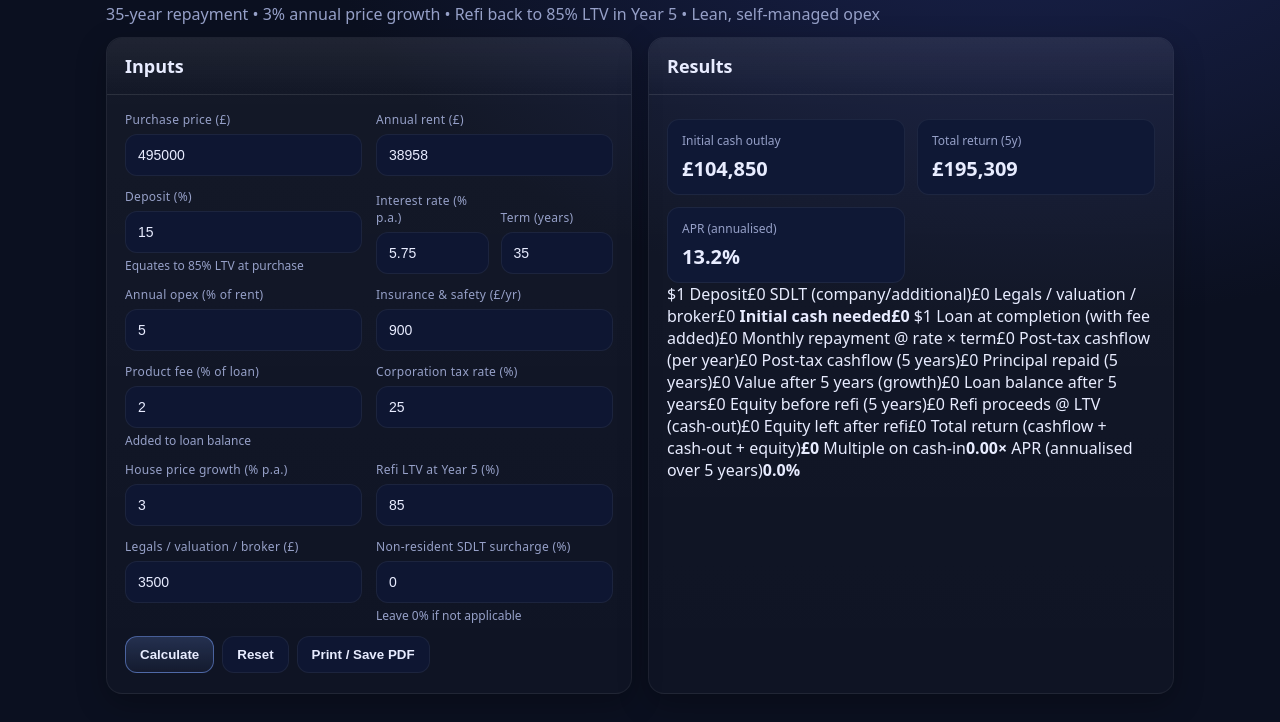
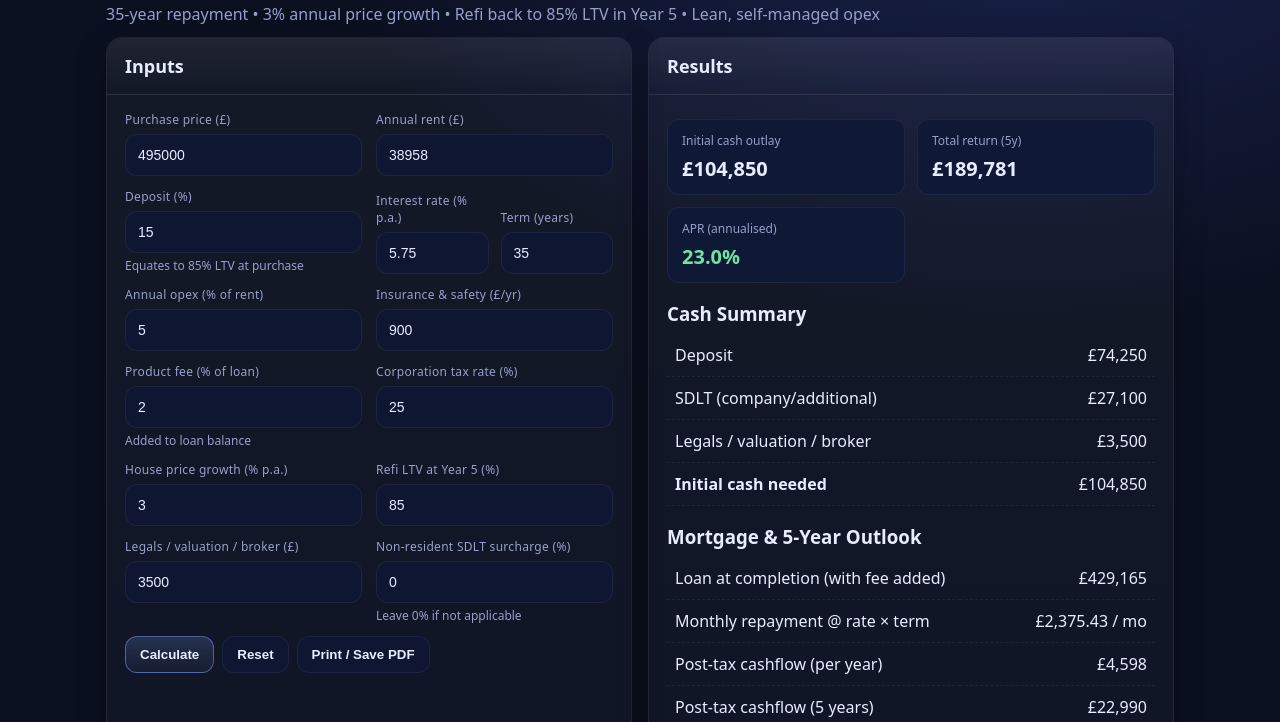
Before and after one commit to cgarryZA/christiangarry.com, a plain HTML site: page HMOProjection.html in a window 1280 px wide. Shown: the part 78-800 px from the top of the page. Drawn offline with Linux system fonts and the light colour scheme.

Commit message:
Update HMOProjection.html

```diff
--- a/HMOProjection.html
+++ b/HMOProjection.html
@@ -17,12 +17,12 @@
     }
     * { box-sizing: border-box; }
     html, body { height: 100%; }
-    body { margin: 0; font-family: ui-sans-serif, system-ui, -apple-system, Segoe UI, Roboto, "Helvetica Neue", Arial, "Noto Sans", "Apple Color Emoji", "Segoe UI Emoji"; background: radial-gradient(1200px 800px at 80% -10%, #1a2350 0%, var(--bg) 60%); color: var(--text); }
+    body { margin: 0; font-family: ui-sans-serif, system-ui, -apple-system, Segoe UI, Roboto, "Helvetica Neue", Arial, "Noto Sans"; background: radial-gradient(1200px 800px at 80% -10%, #1a2350 0%, var(--bg) 60%); color: var(--text); }
     header { max-width: 1100px; margin: 32px auto 12px; padding: 0 16px; }
     h1 { margin: 0 0 6px; font-weight: 800; letter-spacing: 0.2px; }
     p.sub { margin: 4px 0 0; color: var(--muted); }
 
-    .wrap { max-width: 1100px; margin: 0 auto 48px; padding: 0 16px; display: grid; grid-template-columns: minmax(360px,1fr) minmax(420px,1fr); gap: 16px; }
+    .wrap { max-width: 1100px; margin: 0 auto 48px; padding: 0 16px; display: grid; grid-template-columns: minmax(340px,1fr) minmax(480px,1fr); gap: 16px; }
     @media (max-width: 980px) { .wrap { grid-template-columns: 1fr; } }
 
     .card { background: linear-gradient(180deg, rgba(255,255,255,0.04), rgba(255,255,255,0.02)); border: 1px solid var(--grid); border-radius: 16px; box-shadow: 0 10px 30px rgba(0,0,0,0.25); }
@@ -34,7 +34,6 @@
 
     label { font-size: 12px; letter-spacing: 0.3px; color: var(--muted); display: block; margin-bottom: 6px; }
     input[type="number"], select { width: 100%; padding: 12px 12px; font-size: 14px; border-radius: 12px; border: 1px solid var(--grid); background: #0e1632; color: var(--text); outline: none; }
-    input[type="checkbox"] { transform: scale(1.1); }
     .row { display: flex; gap: 12px; align-items: center; }
     .row > * { flex: 1; }
     .hint { color: var(--muted); font-size: 12px; margin-top: 4px; }
@@ -50,7 +49,6 @@
     tfoot td { border-top: 1px solid var(--grid); font-weight: 700; }
 
     .kpi { display: grid; grid-template-columns: repeat(auto-fit, minmax(180px, 1fr)); gap: 12px; margin-top: 8px; }
-    @media (max-width: 640px) { .kpi { grid-template-columns: 1fr; } }
     .kpi .tile { background: #0f1835; border: 1px solid var(--grid); padding: 12px 14px; border-radius: 12px; }
     .kpi .label { color: var(--muted); font-size: 12px; }
     .kpi .value { font-size: 20px; font-weight: 800; margin-top: 6px; }
@@ -59,6 +57,11 @@
     .bad { color: var(--bad); }
 
     .footer-note { max-width: 1100px; margin: 18px auto 48px; padding: 0 16px; color: var(--muted); font-size: 12px; }
+
+    @media print {
+      body { background: white; color: black; }
+      .card { box-shadow: none; }
+    }
   </style>
 </head>
 <body>
@@ -162,7 +165,8 @@
           </div>
         </div>
 
-        $1
+        <h3 style="margin:18px 0 8px">Cash Summary</h3>
+        <table>
           <colgroup><col style="width:60%"><col style="width:40%"></colgroup>
           <tbody>
             <tr><td>Deposit</td><td id="row-deposit">£0</td></tr>
@@ -172,8 +176,9 @@
           </tbody>
         </table>
 
-        $1
-          <colgroup><col s
+        <h3 style="margin:18px 0 8px">Mortgage & 5‑Year Outlook</h3>
+        <table>
+          <colgroup><col style="width:60%"><col style="width:40%"></colgroup>
           <tbody>
             <tr><td>Loan at completion (with fee added)</td><td id="row-loan">£0</td></tr>
             <tr><td>Monthly repayment @ rate × term</td><td id="row-monthly">£0</td></tr>
@@ -197,11 +202,12 @@
   </div>
 
   <div class="footer-note">
-    Notes: SDLT uses company/additional dwelling bands (3% up to £250k, 8% from £250k to £925k, 13% to £1.5m, 15% above) plus optional 2% non‑resident surcharge if selected. Product fee is added to the loan and included in repayments; tax is applied to positive cashflow only (simplified, no loss relief). This is a simplified tool — not financial advice.
+    Notes: SDLT uses company/additional dwelling bands (3% up to £250k, 8% to £925k, 13% to £1.5m, 15% above) plus optional 2% non‑resident surcharge if selected.
+    Product fee is added to the loan and included in repayments. Corporation tax is applied to **profit** (rent − opex − interest), not to repayments. This is a simplified tool — not financial advice.
   </div>
 
   <script>
-    const fmt = new Intl.NumberFormat('en-GB', { style: 'currency', currency: 'GBP', maximumFractionDigits: 0 });
+    const fmt0 = new Intl.NumberFormat('en-GB', { style: 'currency', currency: 'GBP', maximumFractionDigits: 0 });
     const fmt2 = new Intl.NumberFormat('en-GB', { style: 'currency', currency: 'GBP', maximumFractionDigits: 2 });
 
     function sdltCompany(price, nonResidentPct = 0) {
@@ -212,24 +218,19 @@
         { upTo: 1500000, rate: 0.13 },
         { upTo: Infinity, rate: 0.15 },
       ];
-      let tax = 0;
-      let remaining = price;
-      let lastCap = 0;
+      let tax = 0; let lastCap = 0;
       for (const b of bands) {
         const bandAmt = Math.max(0, Math.min(price, b.upTo) - lastCap);
         tax += bandAmt * b.rate;
         lastCap = b.upTo;
         if (b.upTo === Infinity) break;
       }
-      if (nonResidentPct > 0) {
-        // 2% surcharge applied across full price if applicable
-        tax += price * (nonResidentPct / 100);
-      }
+      if (nonResidentPct > 0) tax += price * (nonResidentPct / 100);
       return tax;
     }
 
-    function monthlyPayment(principal, annualRate, termYears) {
-      const r = annualRate / 100 / 12;
+    function monthlyPayment(principal, annualRatePct, termYears) {
+      const r = annualRatePct / 100 / 12;
       const n = termYears * 12;
       if (r === 0) return principal / n;
       return principal * (r * Math.pow(1 + r, n)) / (Math.pow(1 + r, n) - 1);
@@ -238,81 +239,96 @@
     function runCalc() {
       const purchase = +document.getElementById('purchase').value || 0;
       const rent = +document.getElementById('rent').value || 0;
-      const depositPct = (+document.getElementById('depositPct').value || 0) / 100; // e.g. 0.15
-      const rate = +document.getElementById('rate').value || 0; // %
+      const depositPct = (+document.getElementById('depositPct').value || 0) / 100;
+      const rate = +document.getElementById('rate').value || 0;
       const term = +document.getElementById('term').value || 35;
-      const opexPct = (+document.getElementById('opexPct').value || 0) / 100; // of rent
+      const opexPct = (+document.getElementById('opexPct').value || 0) / 100;
       const insSafety = +document.getElementById('insSafety').value || 0;
-      const feePct = (+document.getElementById('feePct').value || 0) / 100; // of initial loan
-      const corpTax = (+document.getElementById('corpTax').value || 0) / 100; // %
-      const growth = (+document.getElementById('growth').value || 0) / 100; // % p.a.
+      const feePct = (+document.getElementById('feePct').value || 0) / 100;
+      const corpTax = (+document.getElementById('corpTax').value || 0) / 100;
+      const growth = (+document.getElementById('growth').value || 0) / 100;
       const refiLtv = (+document.getElementById('refiLtv').value || 85) / 100;
       const legals = +document.getElementById('legals').value || 0;
       const nrPct = +document.getElementById('nrSurcharge').value || 0;
 
+      // Cash in
       const deposit = purchase * depositPct;
       const sdlt = sdltCompany(purchase, nrPct);
+      const cashIn = deposit + sdlt + legals;
+
+      // Loan (fee added to balance)
       const initialLoan = purchase - deposit;
-      const productFee = initialLoan * feePct; // added to balance
+      const productFee = initialLoan * feePct;
       const loanWithFee = initialLoan + productFee;
 
+      // Debt service
       const mPay = monthlyPayment(loanWithFee, rate, term);
-      const annualDebt = mPay * 12;
+      const annualRepayments = mPay * 12;
 
+      // Operating costs
       const opex = rent * opexPct + insSafety;
-      const annualCF = rent - opex - annualDebt; // pre-tax
-      const postTaxAnnual = annualCF > 0 ? annualCF * (1 - corpTax) : annualCF; // simple model
-      const postTax5y = postTaxAnnual * 5;
 
-      // Amortization for 60 months
+      // Amortisation for 60 months to get interest total and principal paid
       let bal = loanWithFee;
       const rMonthly = rate / 100 / 12;
       let principalPaid = 0;
+      let interestTotal = 0;
       for (let i = 0; i < 60; i++) {
         const interest = bal * rMonthly;
         const principal = mPay - interest;
         bal -= principal;
         principalPaid += principal;
+        interestTotal += interest;
       }
 
+      // Taxable profit (Ltd Co): rent - opex - interest
+      const profit5y = (rent * 5) - (opex * 5) - interestTotal;
+      const corpTax5y = profit5y > 0 ? profit5y * corpTax : 0;
+
+      // Cashflow after tax = rent - opex - repayments - corp tax
+      const cashflowBeforeTax5y = (rent * 5) - (opex * 5) - (annualRepayments * 5);
+      const postTax5y = cashflowBeforeTax5y - corpTax5y;
+      const postTaxAnnual = postTax5y / 5;
+
+      // Property value / refi
       const futureValue = purchase * Math.pow(1 + growth, 5);
       const equityBeforeRefi = futureValue - bal;
       const newLoan = futureValue * refiLtv;
       const cashOut = newLoan - bal;
       const equityLeft = futureValue * (1 - refiLtv);
 
-      const cashIn = deposit + sdlt + legals;
-      const totalReturn = postTax5y + cashOut + equityLeft;
-      const multiple = cashIn > 0 ? totalReturn / cashIn : 0;
-      const apr = cashIn > 0 ? Math.pow(totalReturn / cashIn, 1/5) - 1 : 0;
+      // Returns
+      const gain5y = postTax5y + cashOut + equityLeft; // Economic gain over 5y
+      const finalValue = cashIn + gain5y;              // For multiple/APR maths
+      const multiple = cashIn > 0 ? finalValue / cashIn : 0;
+      const apr = cashIn > 0 ? Math.pow(finalValue / cashIn, 1/5) - 1 : 0;
 
       // Update UI
       const el = id => document.getElementById(id);
-      el('kpi-cash').textContent = fmt.format(cashIn);
-      el('kpi-return').textContent = fmt.format(totalReturn);
+      el('kpi-cash').textContent = fmt0.format(cashIn);
+      el('kpi-return').textContent = fmt0.format(gain5y);
       el('kpi-apr').textContent = (apr * 100).toFixed(1) + '%';
 
-      el('row-deposit').textContent = fmt.format(deposit);
-      el('row-sdlt').textContent = fmt.format(sdlt);
-      el('row-legals').textContent = fmt.format(legals);
-      el('row-cashin').textContent = fmt.format(cashIn);
+      el('row-deposit').textContent = fmt0.format(deposit);
+      el('row-sdlt').textContent = fmt0.format(sdlt);
+      el('row-legals').textContent = fmt0.format(legals);
+      el('row-cashin').textContent = fmt0.format(cashIn);
 
-      el('row-loan').textContent = fmt.format(loanWithFee);
+      el('row-loan').textContent = fmt0.format(loanWithFee);
       el('row-monthly').textContent = fmt2.format(mPay) + ' / mo';
-      el('row-cfy').textContent = fmt.format(postTaxAnnual);
-      el('row-cf5').textContent = fmt.format(postTax5y);
-      el('row-prin5').textContent = fmt.format(principalPaid);
-      el('row-fv').textContent = fmt.format(futureValue);
-      el('row-bal5').textContent = fmt.format(bal);
-      el('row-eqpre').textContent = fmt.format(equityBeforeRefi);
-      el('row-cashout').textContent = fmt.format(cashOut);
-      el('row-eqleft').textContent = fmt.format(equityLeft);
+      el('row-cfy').textContent = fmt0.format(postTaxAnnual);
+      el('row-cf5').textContent = fmt0.format(postTax5y);
+      el('row-prin5').textContent = fmt0.format(principalPaid);
+      el('row-fv').textContent = fmt0.format(futureValue);
+      el('row-bal5').textContent = fmt0.format(bal);
+      el('row-eqpre').textContent = fmt0.format(equityBeforeRefi);
+      el('row-cashout').textContent = fmt0.format(cashOut);
+      el('row-eqleft').textContent = fmt0.format(equityLeft);
 
-      el('row-total').textContent = fmt.format(totalReturn);
+      el('row-total').textContent = fmt0.format(gain5y);
       el('row-multiple').textContent = multiple.toFixed(2) + '×';
       el('row-apr').textContent = (apr * 100).toFixed(1) + '%';
 
-      // Colour hints for APR
       el('kpi-apr').className = 'value ' + (apr >= 0.1 ? 'good' : (apr < 0 ? 'bad' : ''));
     }
 
@@ -336,11 +352,8 @@
     document.getElementById('calcBtn').addEventListener('click', runCalc);
     document.getElementById('resetBtn').addEventListener('click', resetDefaults);
     document.getElementById('printBtn').addEventListener('click', () => window.print());
-
-    // Auto-calc on input changes
     document.querySelectorAll('input').forEach(inp => inp.addEventListener('input', runCalc));
 
-    // Initial run
     resetDefaults();
   </script>
 </body>
```
